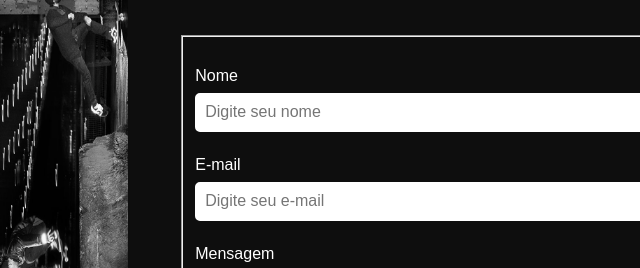
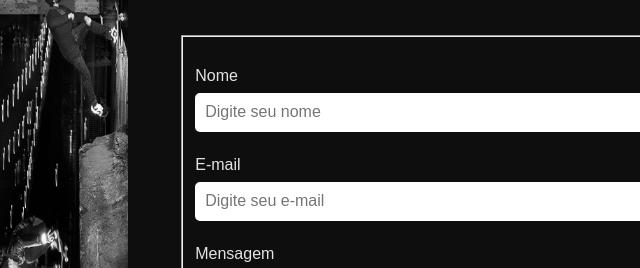
Before and after one commit to MuriloCBarbosa/Projeto-skate, a plain HTML site: page projeto skate/contato.html in a window 1280 px wide. Shown: the part 246-514 px from the top of the page, 0-640 px from the left. Drawn offline with nearby package versions, Linux system fonts and the light colour scheme; files whose address does not match are found by name.

Commit message:
Alteração cores de fontes

```diff
--- a/projeto skate/css/contato.css
+++ b/projeto skate/css/contato.css
@@ -31,7 +31,7 @@
     display: block;
     margin-top: 1.5em;
     margin-bottom: 0.5em;
-    color: white;
+    color: rgb(228, 228, 228);
 }
 .formulario input, .formulario textarea{
     border-radius: 5px;
```
